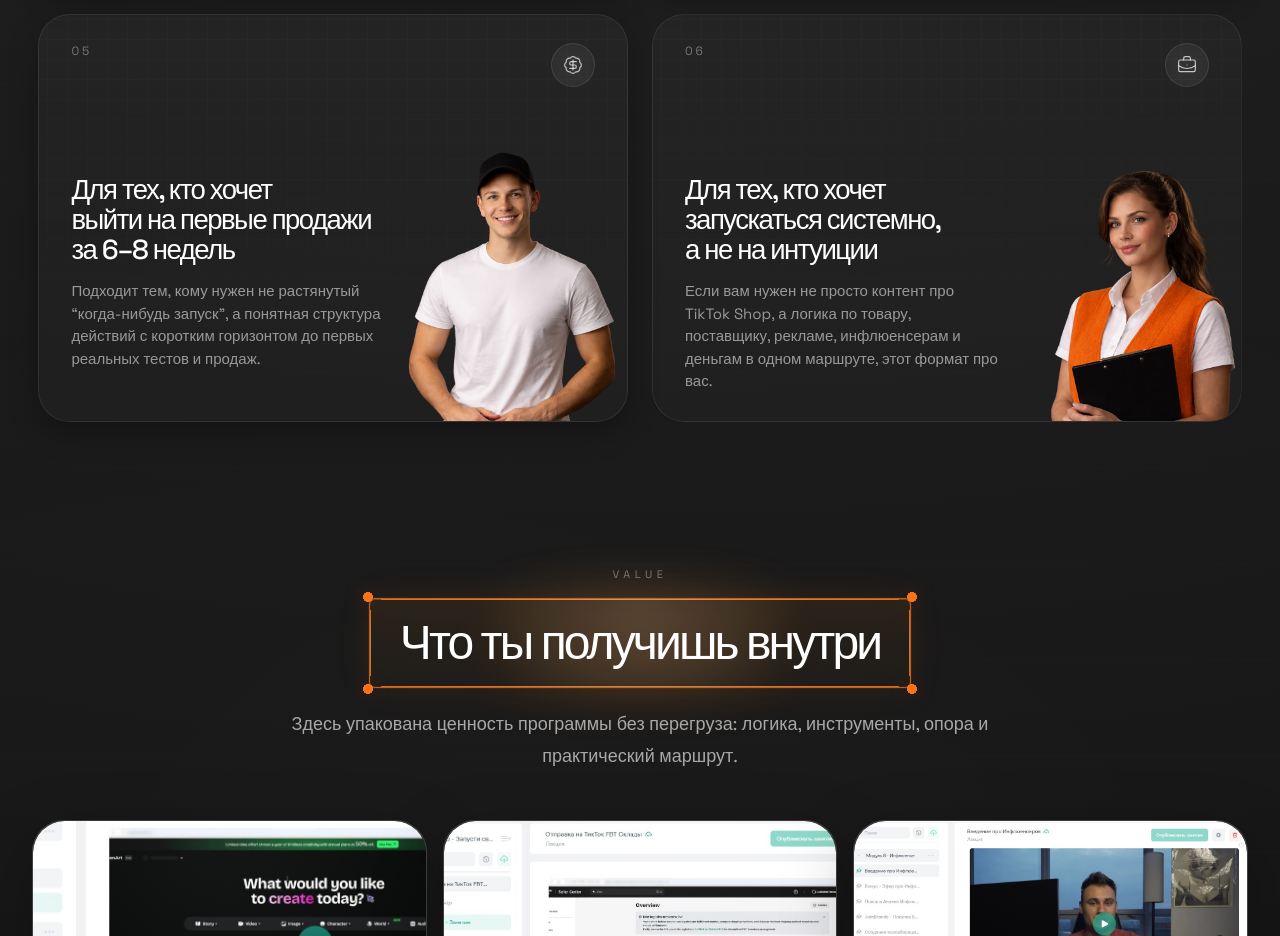
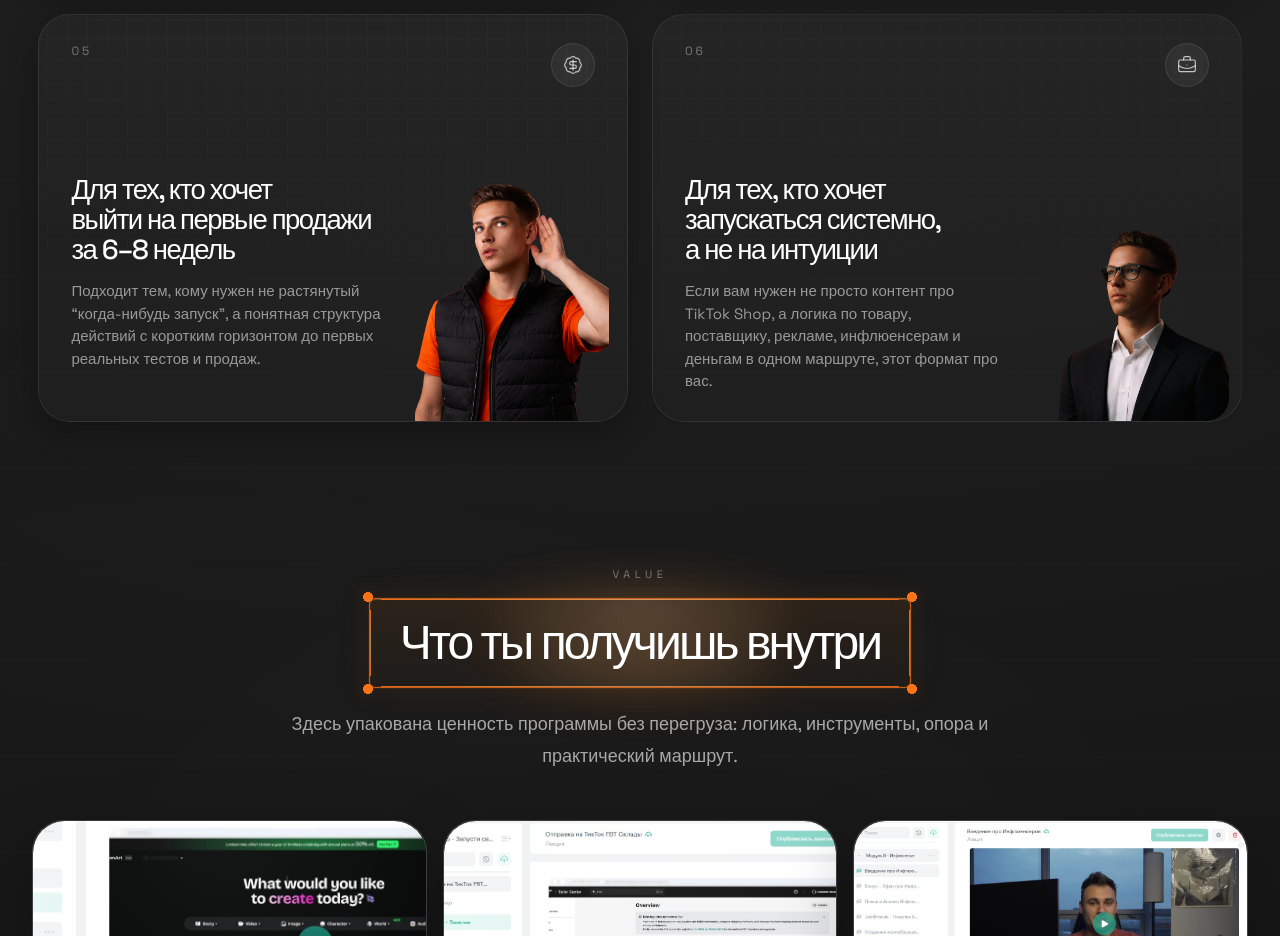
Before and after one commit to YaroslavSigidin/IVCHENKO, a React (Vite) app: page / in a window 1280 px wide. Shown: the part 2700-3636 px from the top of the page. Built offline with nearby package versions, Linux system fonts and the light colour scheme.

Commit message:
Enlarge new audience photos and restore old card images

```diff
--- a/src/App.jsx
+++ b/src/App.jsx
@@ -1,6 +1,8 @@
 import { useRef, useState } from 'react'
 import audience01 from '../01.png'
 import audience02 from '../02.png'
+import audience03 from '../03.png'
+import audience04 from '../04.png'
 import audienceManImage from './assets/audience-man.png'
 import audienceWomanImage from './assets/audience-woman.png'
 import programInfluencersImage from './assets/program-influencers.jpg'
@@ -102,7 +104,7 @@ const audienceCards = [
     text: 'Если вы боитесь ошибиться с товаром, закупкой и маржой, программа помогает пройти путь через аналитику, тест и расчёты, а не вслепую.',
     image: audienceManImage,
     imageClassName:
-      'right-[2%] bottom-0 w-[28%] sm:right-[3%] sm:w-[30%] md:w-[31%] lg:w-[29%]',
+      'right-[1%] bottom-0 w-[34%] sm:right-[2%] sm:w-[36%] md:w-[37%] lg:w-[35%]',
   },
   {
     index: '04',
@@ -111,25 +113,25 @@ const audienceCards = [
     text: 'Если у вас уже был опыт на других площадках и нужен новый канал продаж, здесь вы увидите, как адаптировать мышление и запуск под TikTok Shop.',
     image: audienceWomanImage,
     imageClassName:
-      'right-[2%] bottom-0 w-[27%] sm:right-[2%] sm:w-[30%] md:w-[31%] lg:w-[28%]',
+      'right-[1%] bottom-0 w-[33%] sm:right-[2%] sm:w-[35%] md:w-[36%] lg:w-[34%]',
   },
   {
     index: '05',
     icon: BadgeDollarSign,
     title: 'Для тех, кто хочет\nвыйти на первые продажи\nза 6–8 недель',
     text: 'Подходит тем, кому нужен не растянутый “когда-нибудь запуск”, а понятная структура действий с коротким горизонтом до первых реальных тестов и продаж.',
-    image: audience01,
+    image: audience03,
     imageClassName:
-      'right-[1%] bottom-0 w-[35%] sm:right-[2%] sm:w-[38%] md:w-[39%] lg:w-[37%]',
+      'right-[1%] bottom-0 w-[33%] sm:right-[3%] sm:w-[35%] md:w-[36%] lg:w-[33%]',
   },
   {
     index: '06',
     icon: BriefcaseBusiness,
     title: 'Для тех, кто хочет\nзапускаться системно,\nа не на интуиции',
     text: 'Если вам нужен не просто контент про TikTok Shop, а логика по товару, поставщику, рекламе, инфлюенсерам и деньгам в одном маршруте, этот формат про вас.',
-    image: audience02,
+    image: audience04,
     imageClassName:
-      'right-[0%] bottom-0 w-[36%] sm:right-[-1%] sm:w-[39%] md:w-[40%] lg:w-[37%]',
+      'right-[1%] bottom-0 w-[31%] sm:right-[2%] sm:w-[34%] md:w-[35%] lg:w-[32%]',
   },
 ]
 
```
